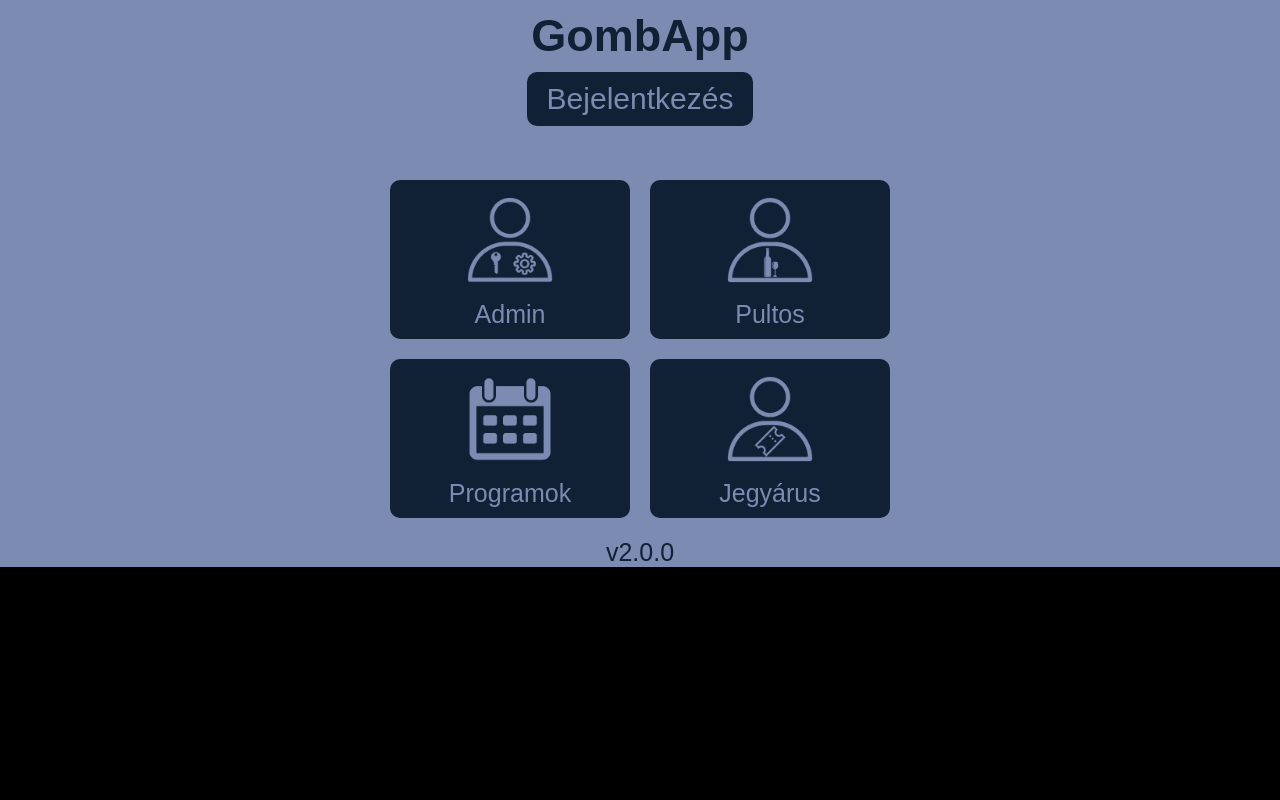
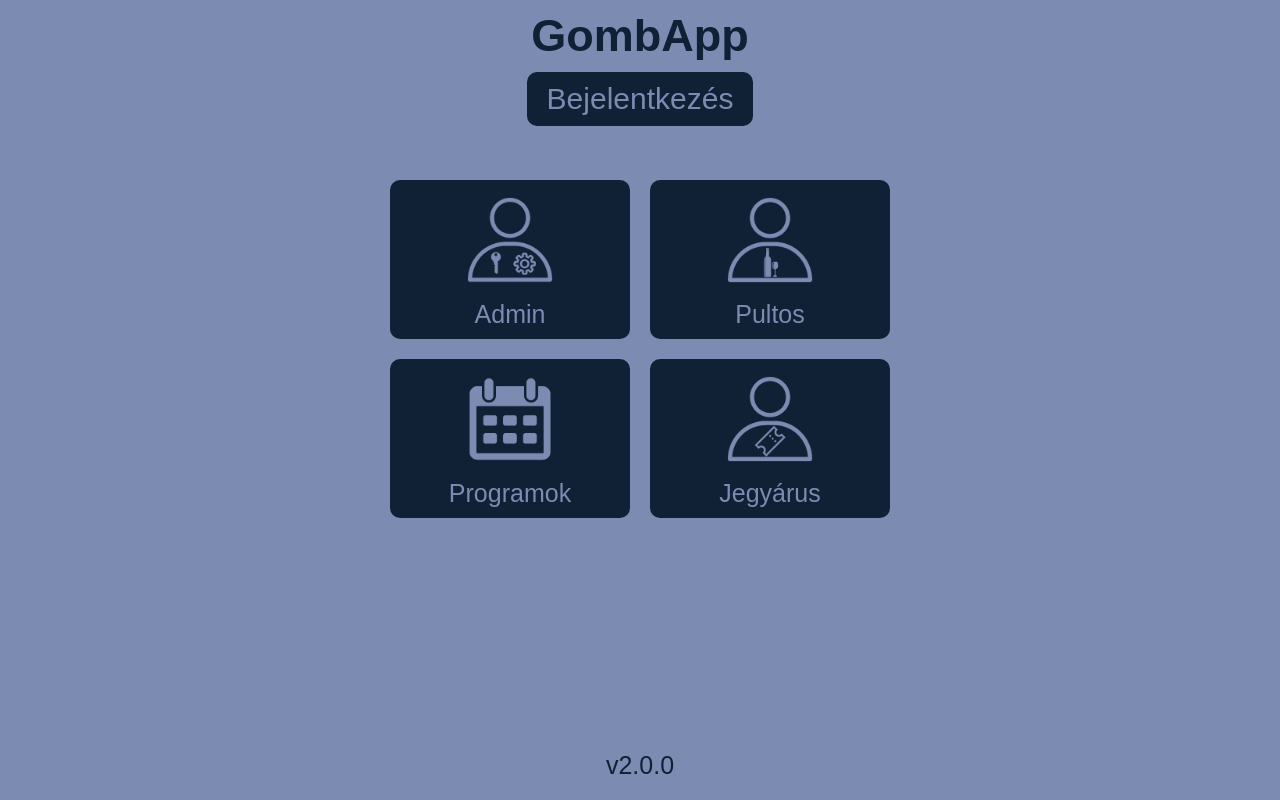
Before and after one commit to vilagombafeszt/vilagombafeszt.github.io, a Next.js app: page /GombApp in a window 1280 px wide. Built offline with nearby package versions, Linux system fonts and the light colour scheme; no server answers; a web font is replaced by a local one.

Commit message:
black line issue fixing

```diff
--- a/app/GombApp/gombapp.css
+++ b/app/GombApp/gombapp.css
@@ -9,6 +9,13 @@
 }
 
 /* ===== Reset (scoped under .gombapp) ===== */
+
+/* Fallback: override html/body background for GombApp pages */
+html:has(.gombapp),
+body:has(.gombapp) {
+  background-color: var(--gombapp-bg-color) !important;
+}
+
 .gombapp * {
   margin: 0;
   padding: 0;
@@ -21,10 +28,11 @@
   color: var(--gombapp-font-color);
   width: 100%;
   min-height: 100vh;
-  min-height: -webkit-fill-available;
+  min-height: 100dvh;
   background-color: var(--gombapp-bg-color);
   padding: 20px;
-  padding-bottom: env(safe-area-inset-bottom, 20px);
+  padding-top: calc(20px + env(safe-area-inset-top, 0px));
+  padding-bottom: calc(20px + env(safe-area-inset-bottom, 0px));
   display: flex;
   flex-direction: column;
   align-items: center;
@@ -46,6 +54,7 @@
   justify-content: space-between;
   align-items: center;
   padding: 10px 20px;
+  padding-top: calc(10px + env(safe-area-inset-top, 0px));
   background-color: var(--gombapp-bg-color);
   position: fixed;
   top: 0;
@@ -134,7 +143,7 @@
 
 .gombapp .back-button {
   position: absolute;
-  top: 20px;
+  top: calc(20px + env(safe-area-inset-top, 0px));
   left: 10px;
   width: 90px;
 }
@@ -461,9 +470,12 @@
   bottom: 0;
   left: 0;
   width: 100%;
-  height: 80px;
+  height: calc(80px + env(safe-area-inset-bottom, 0px));
+  padding-bottom: env(safe-area-inset-bottom, 0px);
   background-color: var(--gombapp-bg-color);
-  padding: 10px;
+  padding-top: 10px;
+  padding-left: 10px;
+  padding-right: 10px;
   z-index: 1000;
 }
 
--- a/app/GombApp/layout.tsx
+++ b/app/GombApp/layout.tsx
@@ -38,6 +38,8 @@ export const viewport: Viewport = {
 export default function GombAppLayout({ children }: { children: React.ReactNode }) {
   return (
     <div className={`gombapp ${alumniSans.variable}`} style={{ fontFamily: 'var(--font-alumni-sans), Alumni Sans, sans-serif' }}>
+      {/* Force html/body background to match GombApp — eliminates black bleed on all browsers */}
+      <style dangerouslySetInnerHTML={{ __html: 'html, body { background-color: #7c8bb1 !important; min-height: 100%; }' }} />
       {/* eslint-disable-next-line @next/next/no-page-custom-font */}
       <link
         href="https://fonts.googleapis.com/css2?family=Material+Symbols+Rounded:opsz,wght,FILL,GRAD@24,400,1,0"
```
